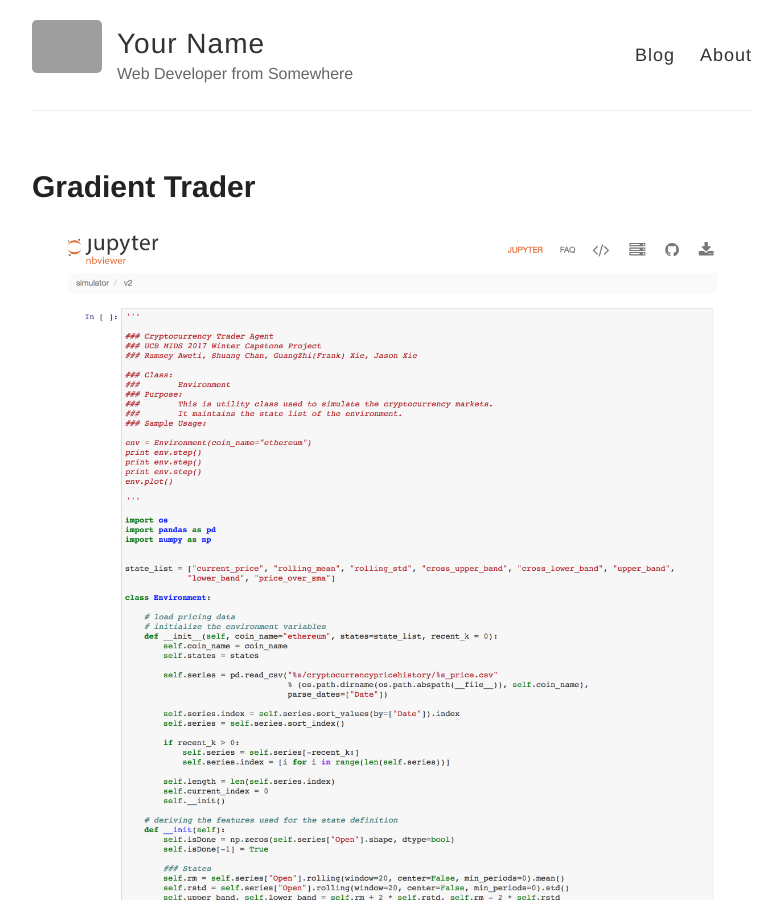
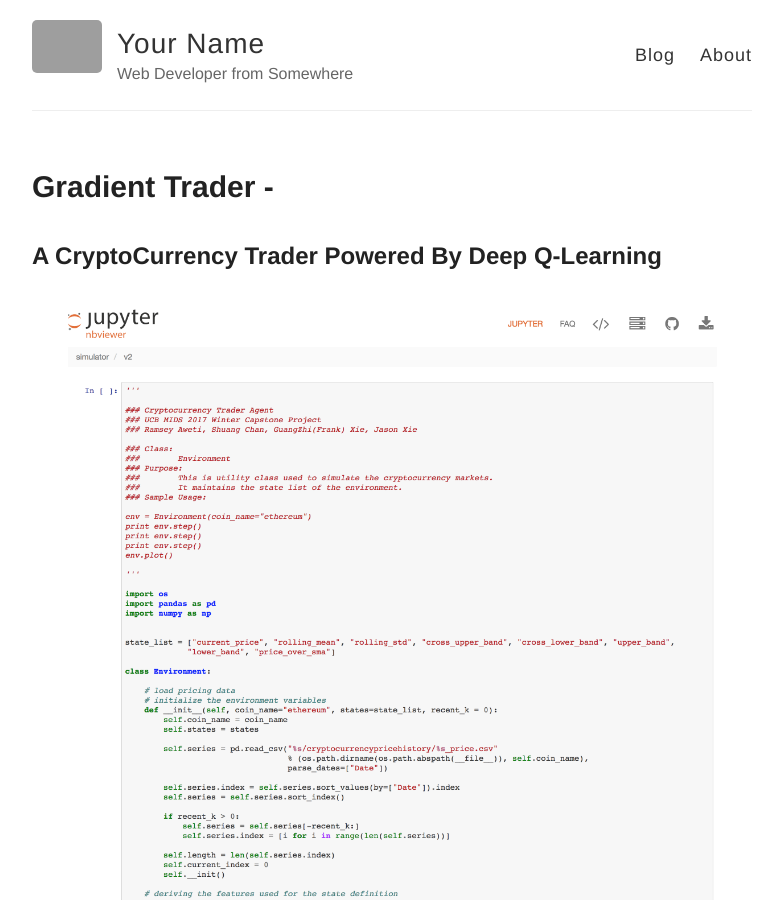
Before and after one commit to GradientTrader/gradienttrader.github.io, a Jekyll site: the page built from _posts/2017-09-22-Gradient-Trader.md, in a window 1280 px wide and 900 px high. Shown: the whole window, without its empty margins (248-1030 px from the left). Built offline with Jekyll 4.4.1, drawn with Linux system fonts in a browser that asks for light colours; our own code applies the rules of GitHub Pages for plain Markdown files; grey boxes are pictures that could not be loaded.

Commit message:
Update 2017-09-22-Gradient-Trader.md

```diff
--- a/_posts/2017-09-22-Gradient-Trader.md
+++ b/_posts/2017-09-22-Gradient-Trader.md
@@ -1 +1,6 @@
+---
+layout: post
+title: Gradient Trader -  <h2>A CryptoCurrency Trader Powered By Deep Q-Learning<h2>
+---
+
 ![env.png](https://github.com/GradientTrader/gradienttrader.github.io/blob/master/images/env.png?raw=true)
```
